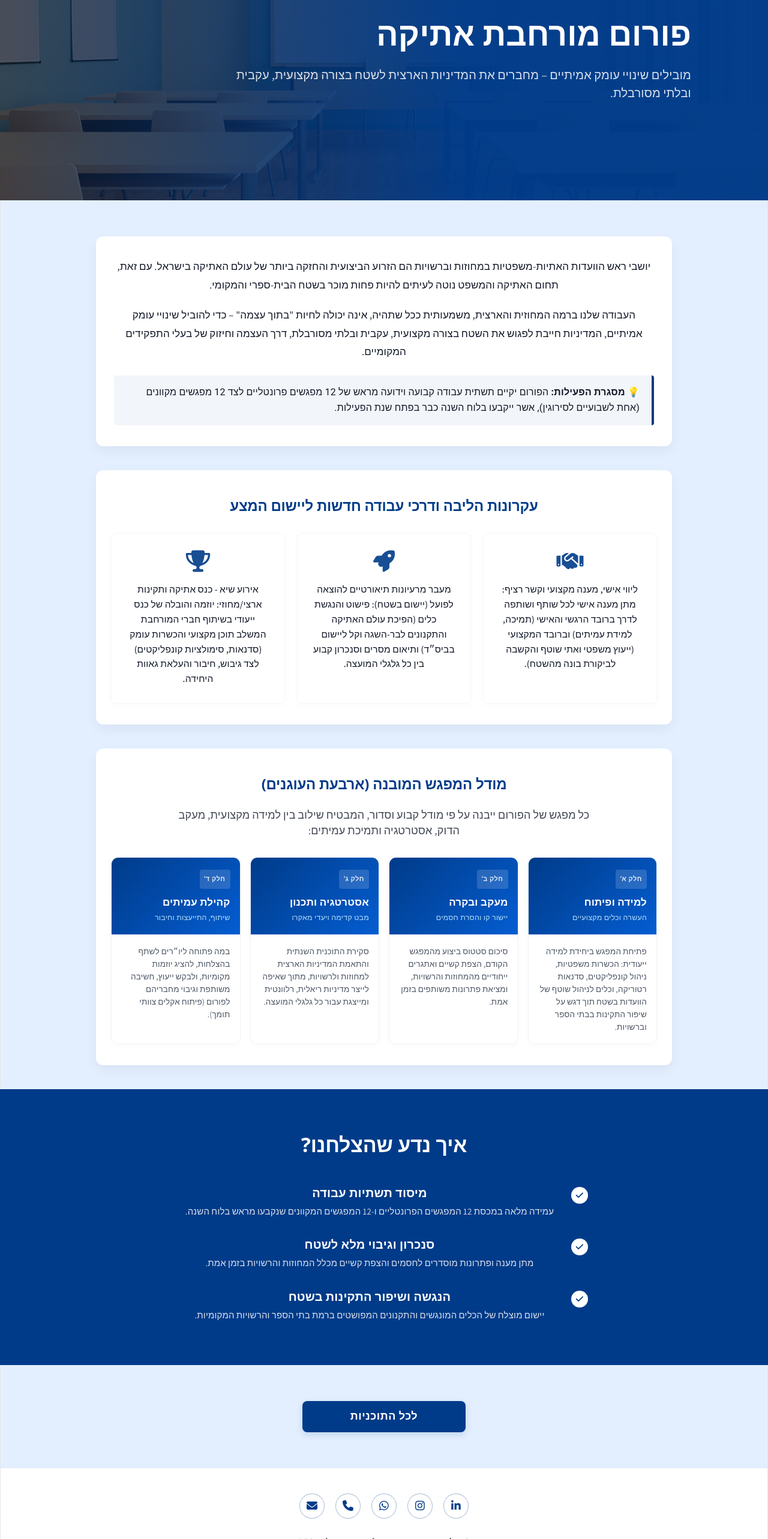
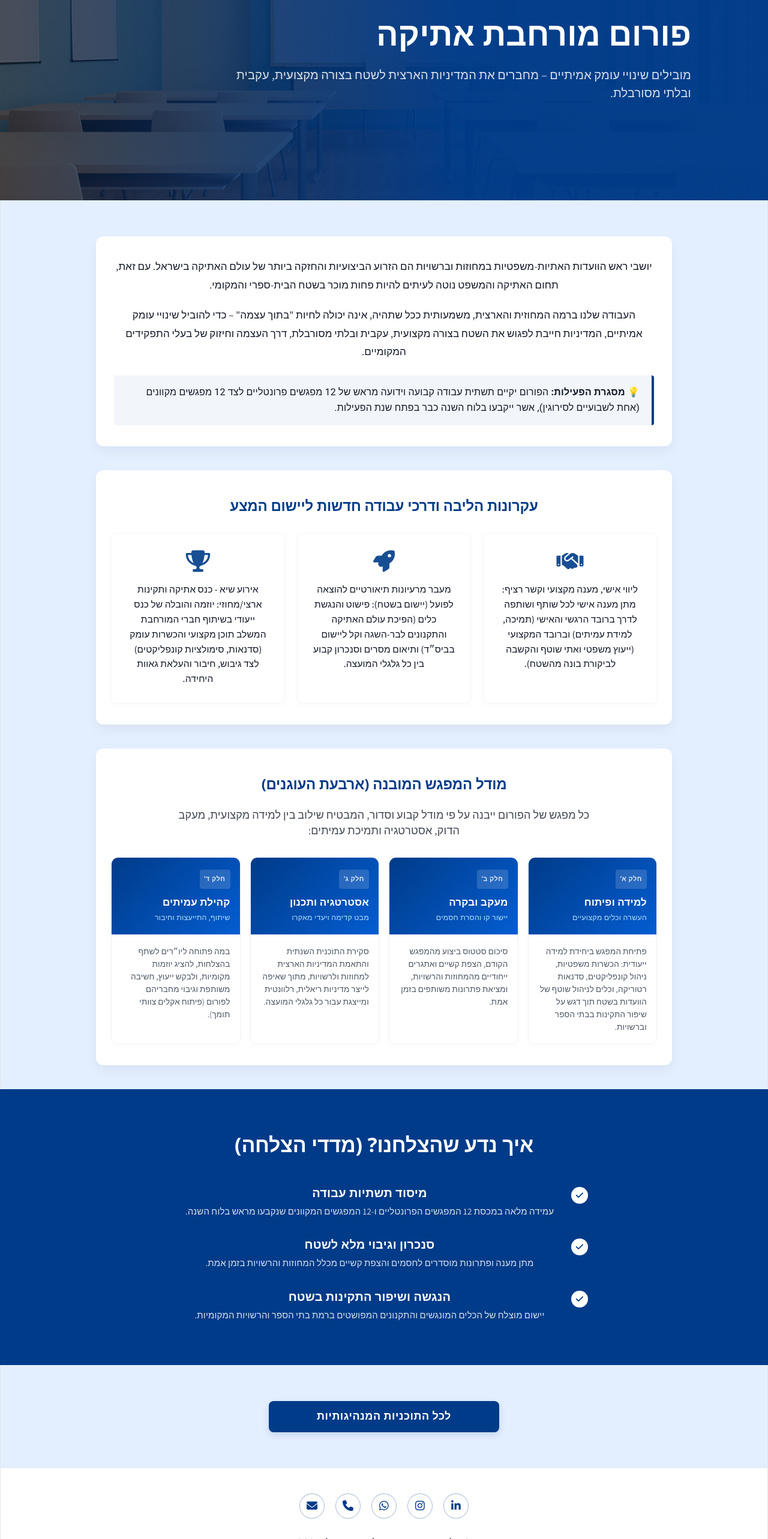
Before and after one commit to tfhsfg/tommy-danieli-website, a React (Vite) app: page /regional in a window 1280 px wide. Shown: the part 234-2800 px from the top of the page at 60% size. Built offline with nearby package versions, Linux system fonts and the light colour scheme.

Commit message:
עדכון erorr

```diff
--- a/src/pages/Regional.jsx
+++ b/src/pages/Regional.jsx
@@ -1,4 +1,3 @@
-import { useState } from "react";
 import { Link } from "react-router-dom";
 import Banner from "../components/Banner";
 import "./Regional.css";
@@ -35,7 +34,7 @@ const programSteps = [
   },
 ];
 
-// 2. עקרונות הליבה ודרכי עבודה (למעלה לפי הנחיית אור)
+// 2. עקרונות הליבה ודרכי עבודה
 const coreFacts = [
   {
     icon: "fa-solid fa-handshake",
@@ -81,7 +80,7 @@ export default function Regional() {
       <div className="eduSection">
         <div className="rehabIntroSection">
           <p className="eduSectionDesc">
-            יושבי ראש הוועדות האתיות-משפטיות במחוזות וברשויות הם הזרוע הביצועית והחזקה ביותר של עולם האתיקה בישראל. עם זאת, תחום האתיקה והמשפט נוטה לעיתים להיות פחות מוכר בשטח הבית-ספרי והמקומי.
+            יושבי ראש הוועדות האתיות-משפטיות במחוזות וברשויות הם הזרוע הביצועיות והחזקה ביותר של עולם האתיקה בישראל. עם זאת, תחום האתיקה והמשפט נוטה לעיתים להיות פחות מוכר בשטח הבית-ספרי והמקומי.
           </p>
           <p className="eduSectionDesc">
             העבודה שלנו ברמה המחוזית והארצית, משמעותית ככל שתהיה, אינה יכולה לחיות "בתוך עצמה" – כדי להוביל שינויי עומק אמיתיים, המדיניות חייבת לפגוש את השטח בצורה מקצועית, עקבית ובלתי מסורבלת, דרך העצמה וחיזוק של בעלי התפקידים המקומיים.
@@ -134,7 +133,7 @@ export default function Regional() {
 
       {/* 5. מדדי הצלחה */}
       <div className="rehabSuccessSection">
-        <h2 className="rehabGoalsTitle">איך נדע שהצלחנו?</h2>
+        <h2 className="rehabGoalsTitle">איך נדע שהצלחנו? (מדדי הצלחה)</h2>
         <div className="rehabGoalsList">
           {goals.map((g, i) => (
             <div className="rehabGoalItem" key={i}>
@@ -151,7 +150,7 @@ export default function Regional() {
       {/* 6. כפתור תחתון לחזרה לכל התוכניות */}
       <div className="readMoreContainer">
         <Link to="/plans" className="readMoreButton">
-          לכל התוכניות
+          לכל התוכניות המנהיגותיות
         </Link>
       </div>
     </div>
```
